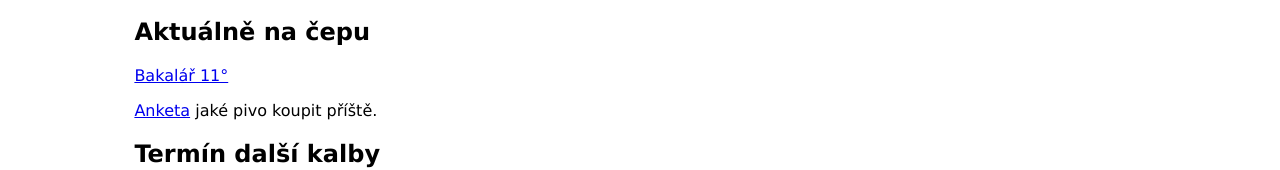
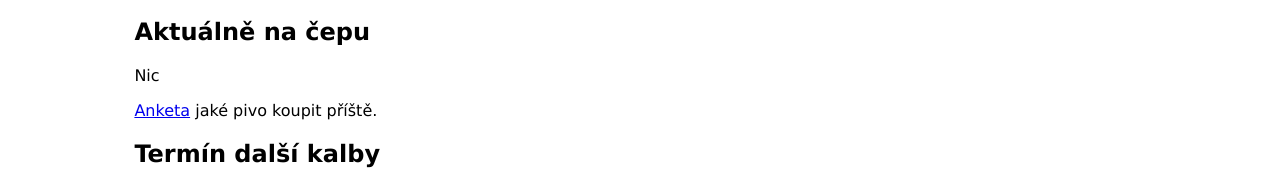
Before and after one commit to matfyzak/hospoda, a plain HTML site: page index.html in a window 1280 px wide. Shown: the part 205-375 px from the top of the page. Drawn offline with Linux system fonts and the light colour scheme.

Commit message:
Index.html aktualizace, co je na čepu

```diff
--- a/index.html
+++ b/index.html
@@ -30,7 +30,7 @@
 <body>
     <section>
         <h2>Aktuálně na čepu</h2>
-        <p><a href = http://www.atlaspiv.cz/?page=detail&beer_id=2571> Bakalář 11°</a></p>
+        <p>Nic</p>
         <p><a href="anketa.html">Anketa</a> jaké pivo koupit příště.</p>
     </section>
 
```
